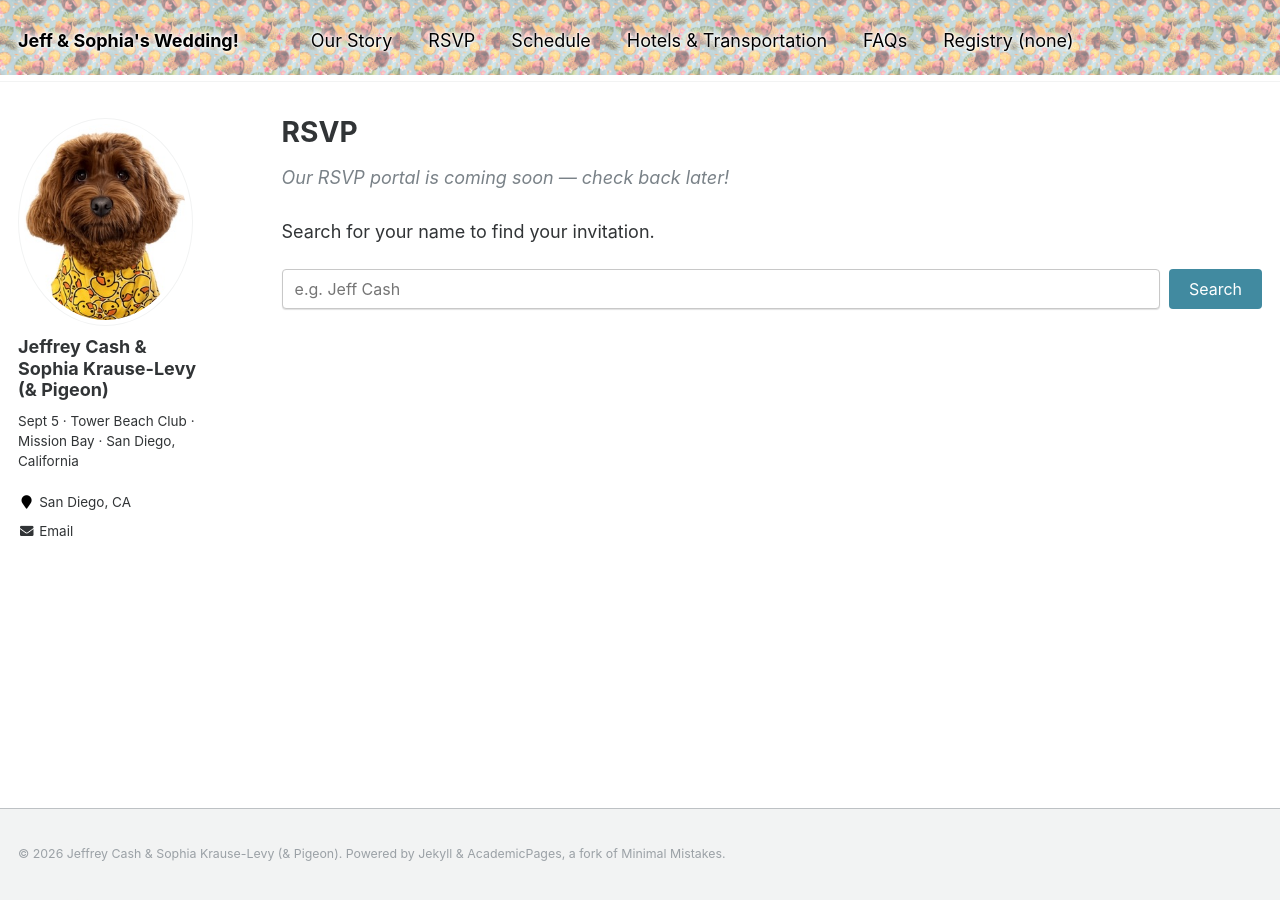
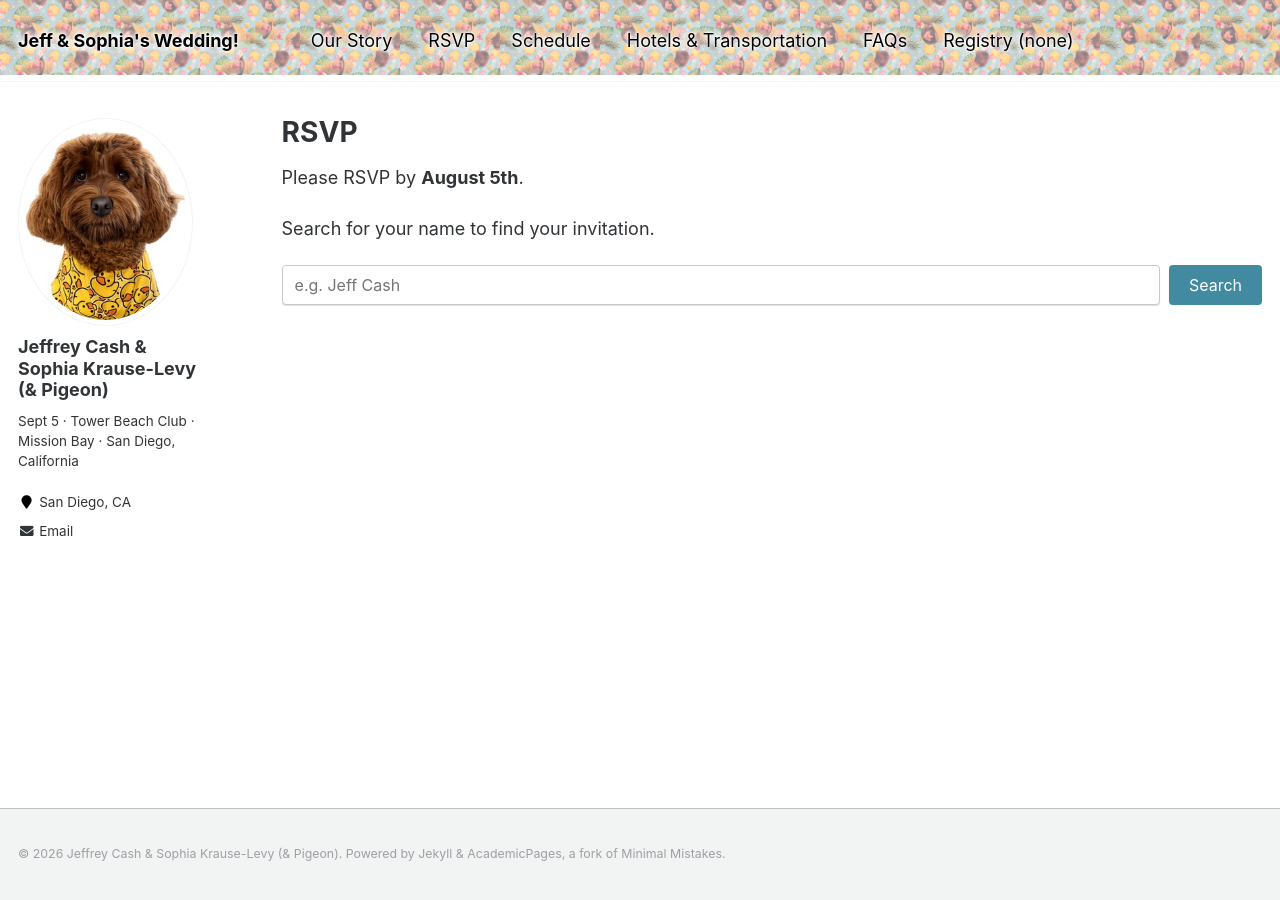
Before and after one commit to duckduckpigeon/duckduckpigeon.github.io, a Jekyll site: the page built from _pages/rsvp.md, in a window 1280 px wide. Built offline with Jekyll 4.4.1, drawn with Linux system fonts in a browser that asks for light colours; comment, search, counter and statistics services are not loaded; part of the change alters nothing that is shown.

Commit message:
added rsvp date and welcome dinner clarification

```diff
--- a/_pages/rsvp.md
+++ b/_pages/rsvp.md
@@ -6,11 +6,6 @@ author_profile: true
 ---
 
 <style>
-  .rsvp-notice {
-    font-style: italic;
-    color: #7a8288;
-    margin-bottom: 1.5em;
-  }
   .rsvp-search-row {
     display: flex;
     gap: 0.5em;
@@ -135,10 +130,9 @@ author_profile: true
   }
 </style>
 
-<p class="rsvp-notice">Our RSVP portal is coming soon — check back later!</p>
-
 <div id="rsvp-app">
   <div id="search-section">
+    <p>Please RSVP by <strong>August 5th</strong>.</p>
     <p>Search for your name to find your invitation.</p>
     <div class="rsvp-search-row">
       <input type="text" id="name-search" placeholder="e.g. Jeff Cash" autocomplete="off" />
@@ -156,6 +150,7 @@ author_profile: true
     <form id="rsvp-form">
       <div id="dinner-section" style="display:none;">
         <h4 class="event-heading">Welcome Dinner (Friday, 5:30–7:00pm)</h4>
+        <p style="margin-top:-0.5em; color:#7a8288; font-size:0.9em;">If you can see this option, you're either close family or in the bridal party!</p>
         <div id="dinner-guest-list"></div>
       </div>
       <h4 class="event-heading">Cocktail Hour (Friday, 7:00pm)</h4>
```
